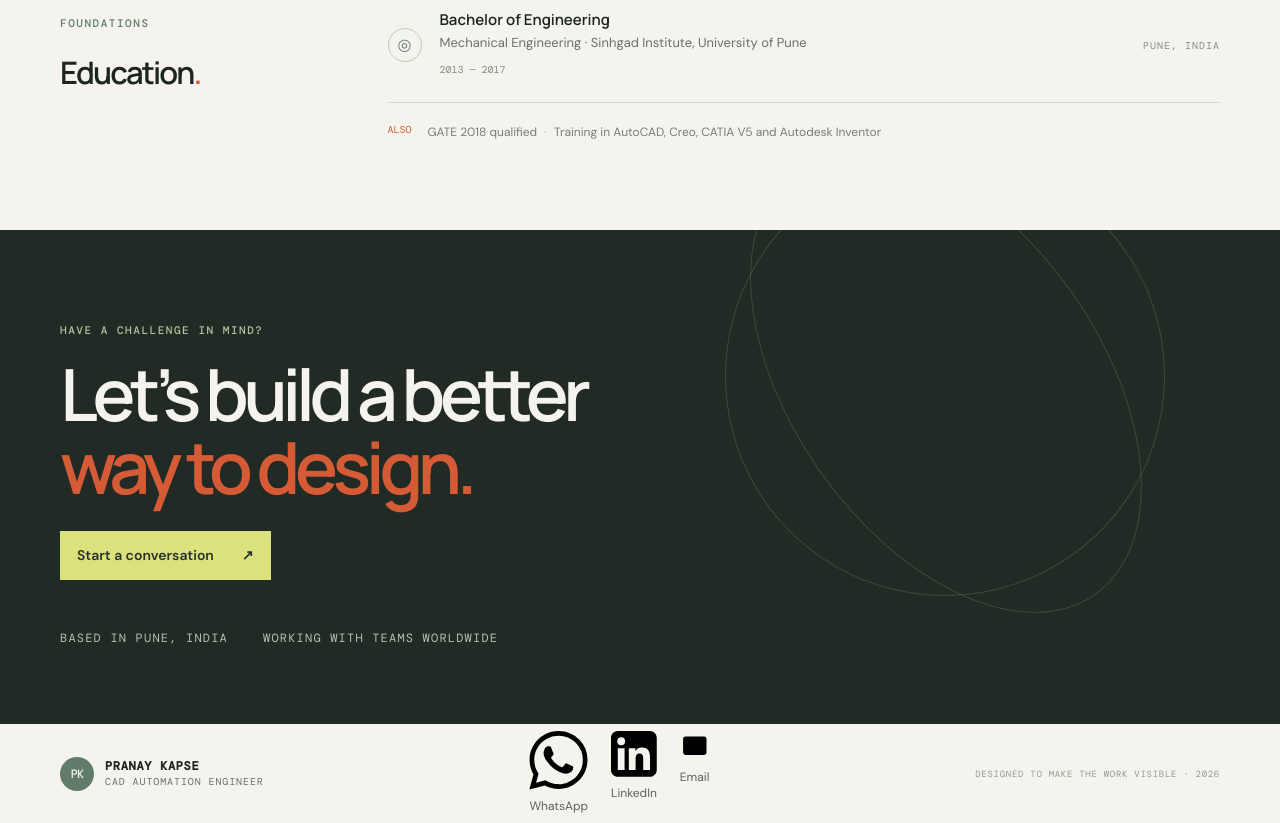
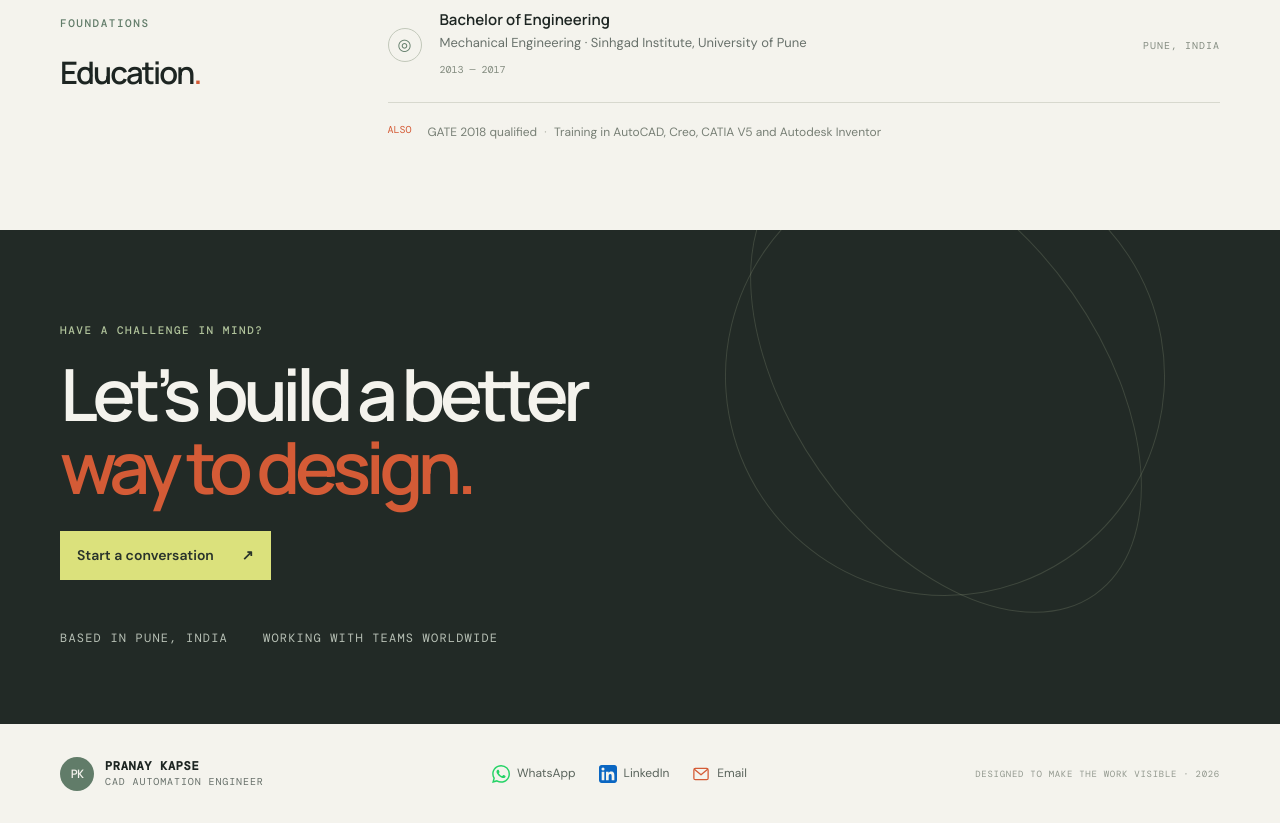
Before and after one commit to pranaykapse1/portfolio, a plain HTML site: page index.html in a window 1280 px wide. Shown: the part 6975-7798 px from the top of the page. Drawn offline with nearby package versions, Linux system fonts and the light colour scheme.

Commit message:
Style recruiter contact icons

```diff
--- a/styles.css
+++ b/styles.css
@@ -70,3 +70,15 @@ body{font-size:16px}
   .footer-links{font-size:11px}
   .photo-badge{font-size:9px;left:10px;bottom:10px}
 }
+
+
+/* Recruiter contact links */
+.footer-links .contact-link{display:inline-flex;align-items:center;gap:7px;color:#59635b;font-size:12px}
+.contact-icon{width:18px;height:18px;flex:0 0 18px;display:block}
+.whatsapp-icon,.linkedin-icon{fill:currentColor}
+.whatsapp-icon{color:#25D366}
+.linkedin-icon{color:#0A66C2}
+.email-icon{fill:none;stroke:var(--orange);stroke-width:1.7;stroke-linecap:round;stroke-linejoin:round}
+.footer-links .contact-link:hover{color:var(--orange)}
+.footer-links .contact-link:focus-visible{outline:2px solid var(--orange);outline-offset:4px;border-radius:2px}
+@media(max-width:650px){.footer{grid-template-columns:1fr}.footer-links{grid-column:1;grid-row:2;justify-content:flex-start;gap:18px}.footer-copy{grid-column:1;grid-row:3}}
```
